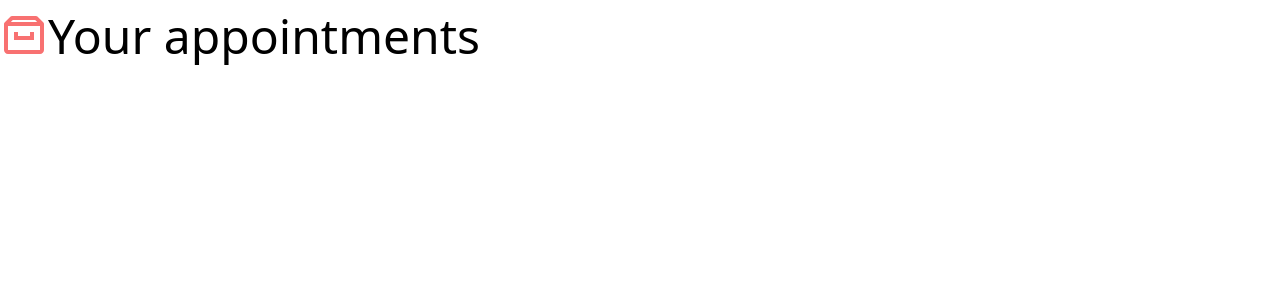
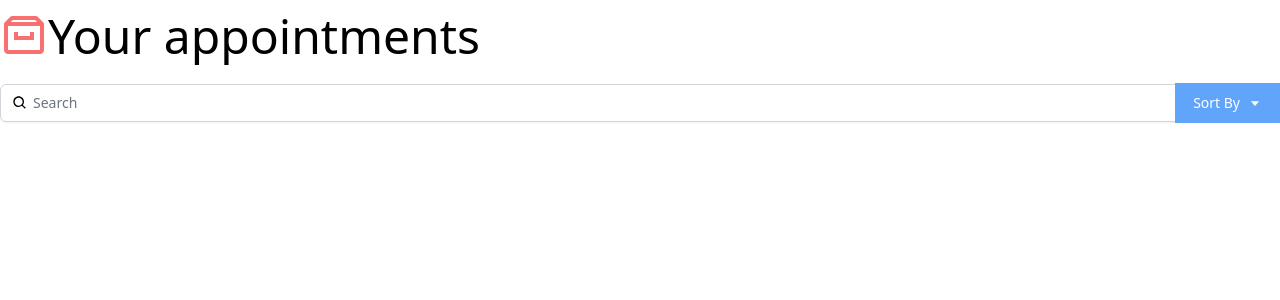
Before and after one commit to cartovarc/react-interface, a React (Create React App) app: page / in a window 1280 px wide. Shown: the top 300 px of the page. Built offline with nearby package versions, Linux system fonts and the light colour scheme.

Commit message:
add Search component

```diff
--- a/src/App.js
+++ b/src/App.js
@@ -1,10 +1,12 @@
 import { BiArchive } from "react-icons/bi"
+import Search from "./components/Search"
 
 function App() {
   return (
     <div className="App container mx-auto mt-3 font-thin">
       <h1 className="text-5xl">
         <BiArchive className="inline-block text-red-400 align-top" />Your appointments</h1>
+        <Search />
     </div>
   );
 }
--- /dev/null
+++ b/src/components/Search.js
@@ -0,0 +1,26 @@
+import { BiSearch, BiCaretDown } from "react-icons/bi"
+
+const Search = () => {
+    return (
+        <div className="py-5">
+            <div className="mt-1 relative rounded-md shadow-sm">
+                <div className="absolute inset-y-0 left-0 pl-3 flex items-center pointer-events-none">
+                    <BiSearch />
+                    <label htmlFor="query" className="sr-only" />
+                </div>
+                <input type="text" name="query" id="query" value=""
+                    className="pl-8 rounded-md focus:ring-indigo-500 focus:border-indigo-500 block w-full sm:text-sm border-gray-300" placeholder="Search" />
+                <div className="absolute inset-y-0 right-0 flex items-center">
+                    <div>
+                        <button type="button"
+                            className="justify-center px-4 py-2 bg-blue-400 border-2 border-blue-400 text-sm text-white hover:bg-blue-700 focus:outline-none focus:ring-2 focus:ring-offset-2 flex items-center" id="options-menu" aria-haspopup="true" aria-expanded="true">
+                            Sort By <BiCaretDown className="ml-2" />
+                        </button>
+                    </div>
+                </div>
+            </div>
+        </div>
+    )
+}
+
+export default Search;
```
